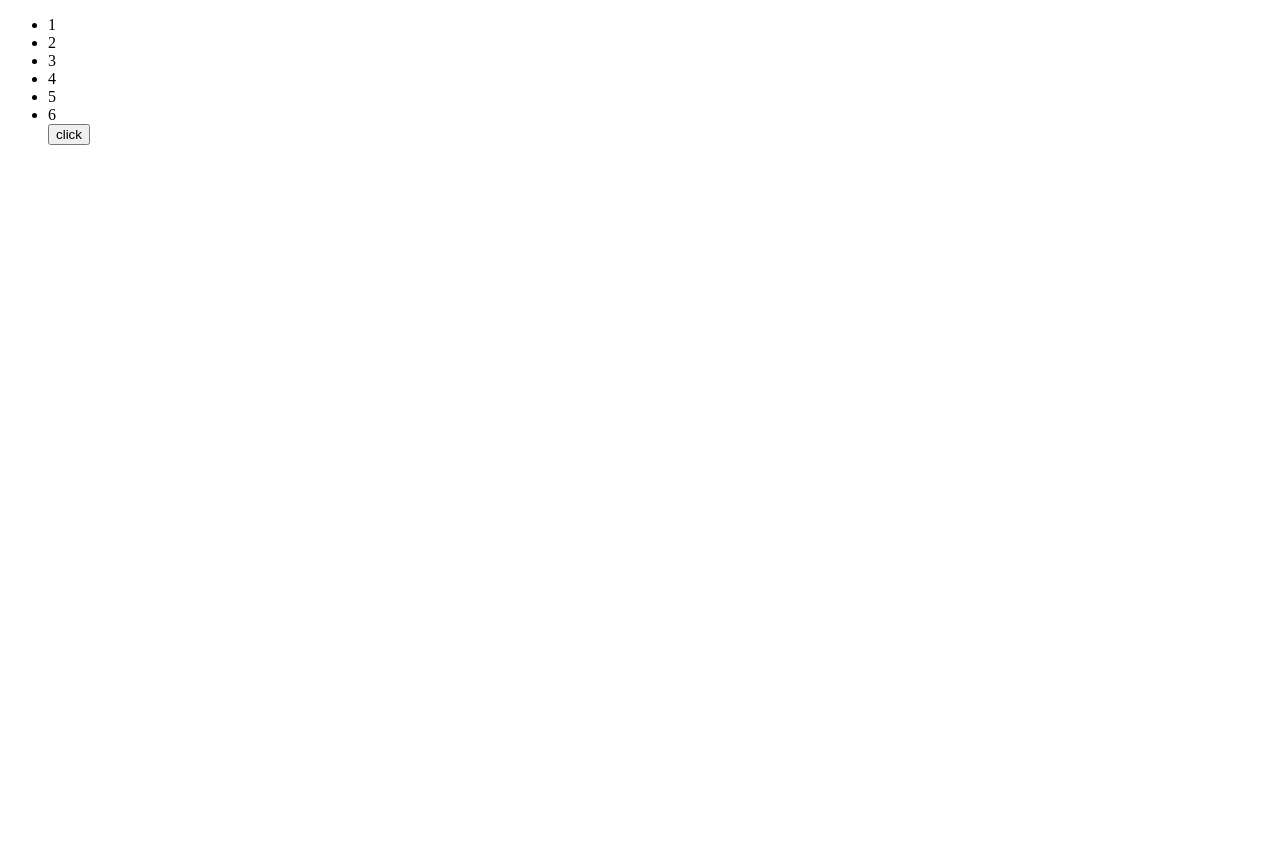
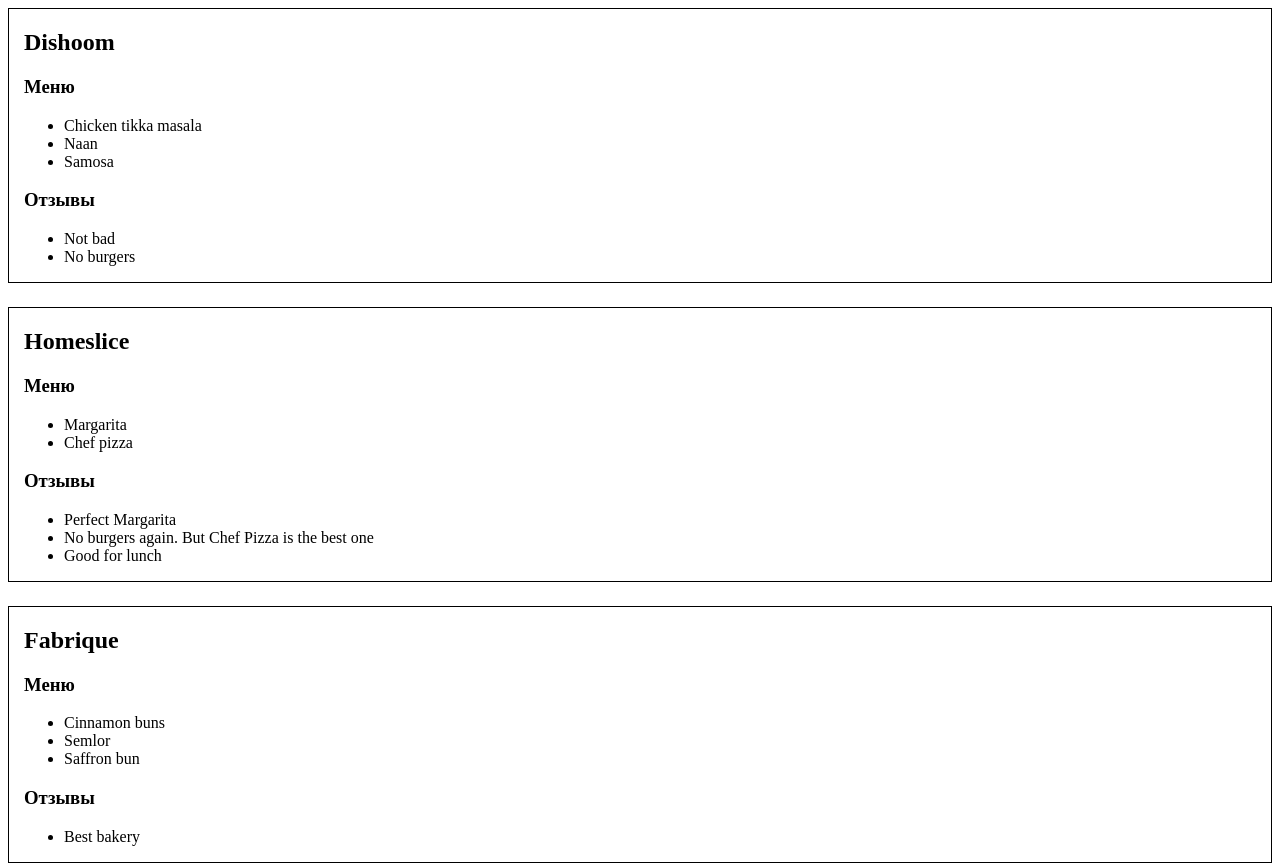
Before and after one commit to zubkov7/react-20240916, a React (Vite) app: page / in a window 1280 px wide. Shown: the top 864 px of the page. Before the commit the page ends 800 px from the top, so only its background shows below. Built offline with nearby package versions, Linux system fonts and the light colour scheme.

Commit message:
feat: render restaurant

```diff
--- a/index.html
+++ b/index.html
@@ -1,12 +1,22 @@
 <!doctype html>
 <html lang="en">
+
 <head>
 	<meta charset="UTF-8" />
 	<meta name="viewport" content="width=device-width, initial-scale=1.0" />
 	<title>Vite + React</title>
 </head>
+
 <body>
+	<style>
+		.restaurant {
+			padding: 0 15px;
+			margin: 0 0 24px 0;
+			border: solid 1px;
+		}
+	</style>
 	<div id="root"></div>
 	<script type="module" src="/src/main.jsx"></script>
 </body>
+
 </html>
--- a/src/main.jsx
+++ b/src/main.jsx
@@ -1,4 +1,5 @@
 import { createRoot } from "react-dom/client";
+import { restaurants } from "../materials/mock.js";
 
 const rootElement = document.getElementById("root");
 
@@ -12,18 +13,36 @@
 //   )
 // );
 
+
 root.render(
-  <ul>
-    {[1, 2, 3, 4, 5, 6].map((item) => (
-      <li>{item}</li>
-    ))}
+	restaurants.map(
+		restaurant => (
+			<div className="restaurant">
+				<h2 id={restaurant.id} className="restaurantName">
+					{restaurant.name}
+				</h2>
+				<h3>Меню</h3>
+				<ul>
+					{restaurant.menu.map(menuItem => (
+						<li
+							data-price={menuItem.price}
+							data-id={menuItem.id}
+							data-ingredients={menuItem.ingredients}
+						>{menuItem.name}</li>
+					))}
+				</ul>
 
-    <button
-      onClick={() => {
-        console.log("click");
-      }}
-    >
-      click
-    </button>
-  </ul>
+				<h3>Отзывы</h3>
+				<ul>
+					{restaurant.reviews.map(reviewsItem => (
+						<li
+							data-rating={reviewsItem.rating}
+							data-id={reviewsItem.id}
+							data-user={reviewsItem.user}
+						>{reviewsItem.text}</li>
+					))}
+				</ul>
+			</div >
+		)
+	)
 );
```
Also changed, not shown: materials/mock.js (indentation only). Lines whose indentation alone changed are shown as unchanged.
